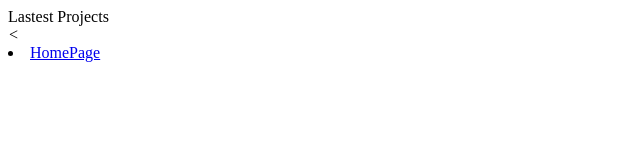
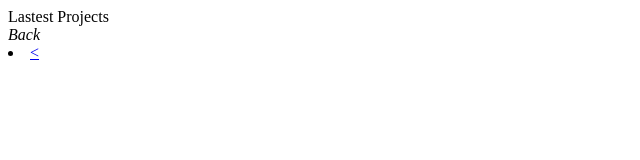
Before and after one commit to Carsonblaker/projects, a plain HTML site: page index.html in a window 1280 px wide. Shown: the whole page, without its empty margins (0-640 px from the left). Drawn offline with Linux system fonts and the light colour scheme.

Commit message:
Update index.html

```diff
--- a/index.html
+++ b/index.html
@@ -8,6 +8,6 @@
 <body>
 </h1>Lastest Projects</h1>
 
-<footer><i> < </i></footer>
-<li><a href="https://carsonblaker.github.io/carsonblaker.gitbub.io-portfolio/">HomePage</a></li>
+<footer><i> Back </i></footer>
+<li><a href="https://carsonblaker.github.io/carsonblaker.gitbub.io-portfolio/"><</a></li>
 <html>
```
